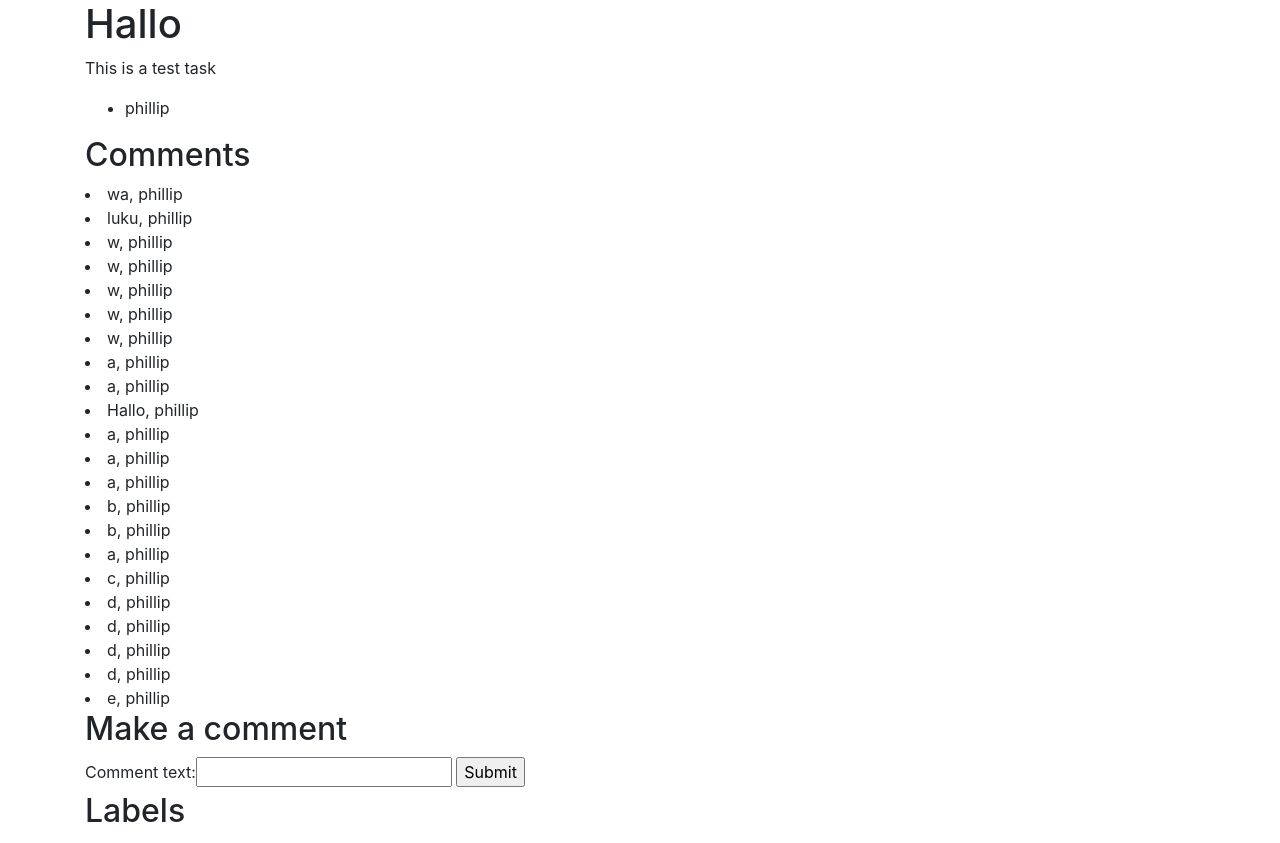
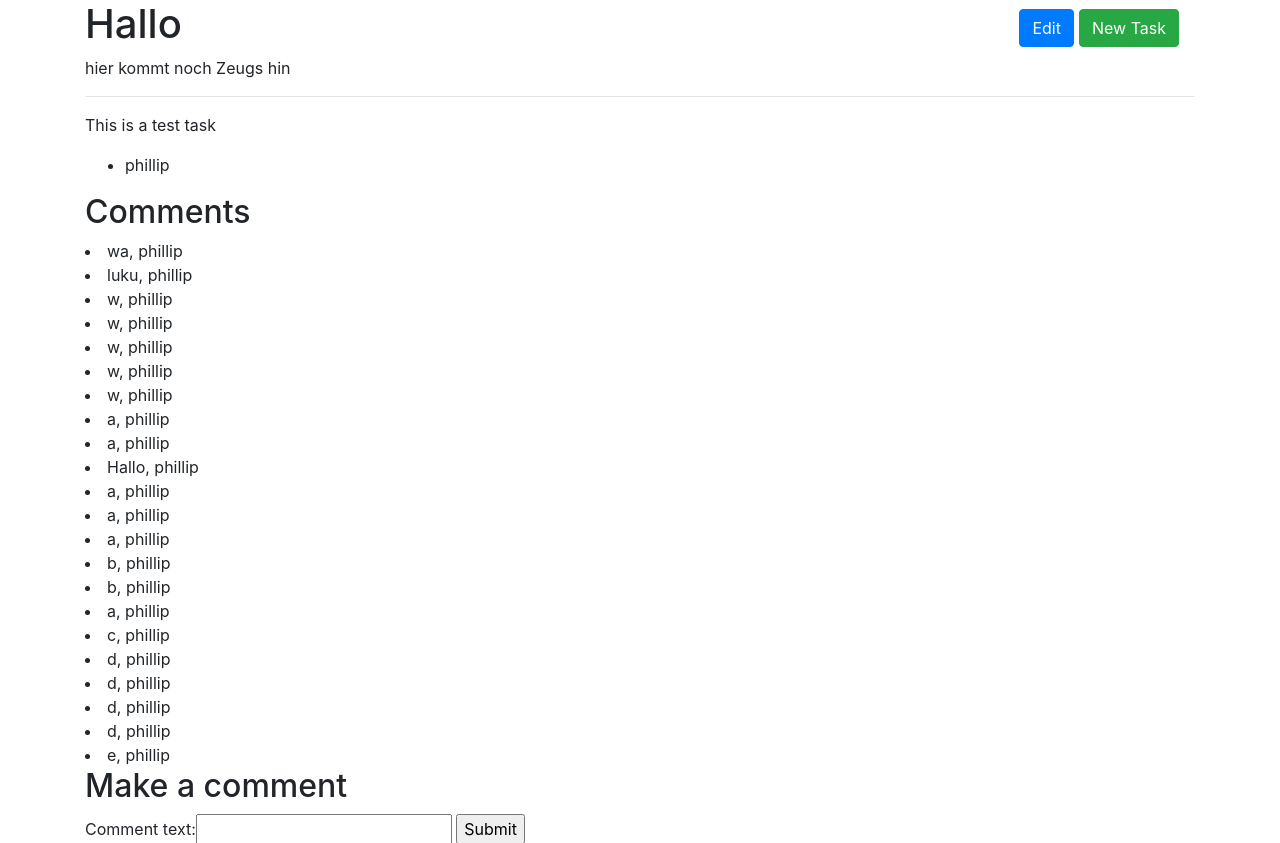
Before and after one commit to phiphi282/Frudo, a Django app: page /tasks/1/ in a window 1280 px wide. Shown: the top 843 px of the page. Before the commit the page ends 822 px from the top, so only its background shows below. Run offline with Django 3.2, Linux system fonts and the light colour scheme; a user stored in the database is signed in; data comes from the database, SQL or seed files in the repository; both versions use the stored data as it was after the commit; some libraries are stand-ins or nearby versions.

Commit message:
Started on details and added placeholder for edit view

```diff
--- a/static/tasks/tasks.css
+++ b/static/tasks/tasks.css
@@ -62,9 +62,15 @@ ul.content-list>li{
 }
 
 .pull-right {
-	float: right;
 	display: -webkit-flex;
 	display: flex;
 	align-items: center;
-	padding-right: 16px;
+	justify-content: flex-end;
+	margin-right: 16px;
 }
+
+.divider {
+	width: 5px;
+	height: auto;
+	display: inline-block;
+}
--- a/tasks/templates/tasks/detail.html
+++ b/tasks/templates/tasks/detail.html
@@ -2,10 +2,24 @@
 
 {% block content %}
 <div class="container container-fluid">
-<h1>{{ task.task_text }}</h1>
+	<div class="row">
+		<div class="col">
+			<h1>{{ task.task_text }}</h1>
+		</div>
+		<div class="col pull-right">
+			<button type="button" class="btn btn-primary" onclick="location.href= '{% url 'tasks:edit' task.id %}';">Edit</button>
+			<div class="divider"></div>
+			<button type="button" class="btn btn-success" onclick="location.href= '{% url 'tasks:create' %}';">New Task</button>
+		</div>
+	</div>
+	<div class="row">
+		<div class="col">
+		hier kommt noch Zeugs hin
+		</div>
+	</div>
 
-{% if notAllowed %}<p><strong>moep you are not allowed here</strong></p>
-{% else %}
+<hr>
+
 <p>{{ task.task_description }}</p>
 <ul>
 {% for member in members %}
@@ -31,6 +45,5 @@
 	<li>{{ label.label_text }}</li>
 {% endfor %}
 </div>
-{% endif %}
 
 {% endblock %}
--- a/tasks/urls.py
+++ b/tasks/urls.py
@@ -8,4 +8,5 @@ urlpatterns = [
     path('<int:pk>/', views.DetailView.as_view(), name='detail'),
     path('create/', views.NewTaskView.as_view(), name='create'),
     path('newlabel/', views.NewLabelView.as_view(), name='newlabel'),
+    path('<int:pk>/edit/', views.EditTaskView.as_view(), name='edit'),
 ]
--- a/tasks/views.py
+++ b/tasks/views.py
@@ -62,3 +62,8 @@ class NewLabelView(LoginRequiredMixin, generic.CreateView):
     template_name = 'tasks/newlabel.html'
     form_class = CreateLabelForm
     success_url = reverse_lazy('tasks:index')
+
+class EditTaskView(LoginRequiredMixin, generic.UpdateView):
+    model = Task
+    template_name = 'tasks/newtask.html'
+    form_class = CreateLabelForm
```
Also changed, not shown: db.sqlite3.
